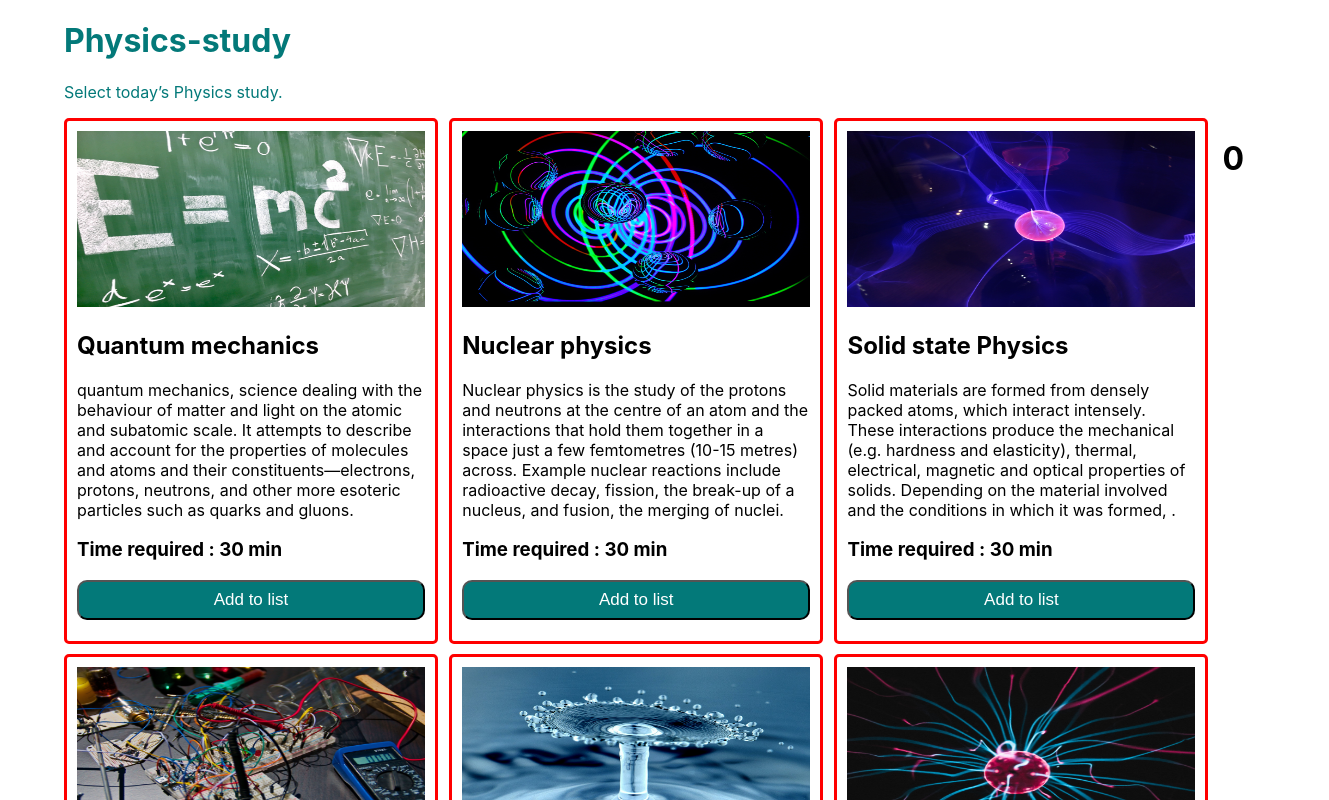
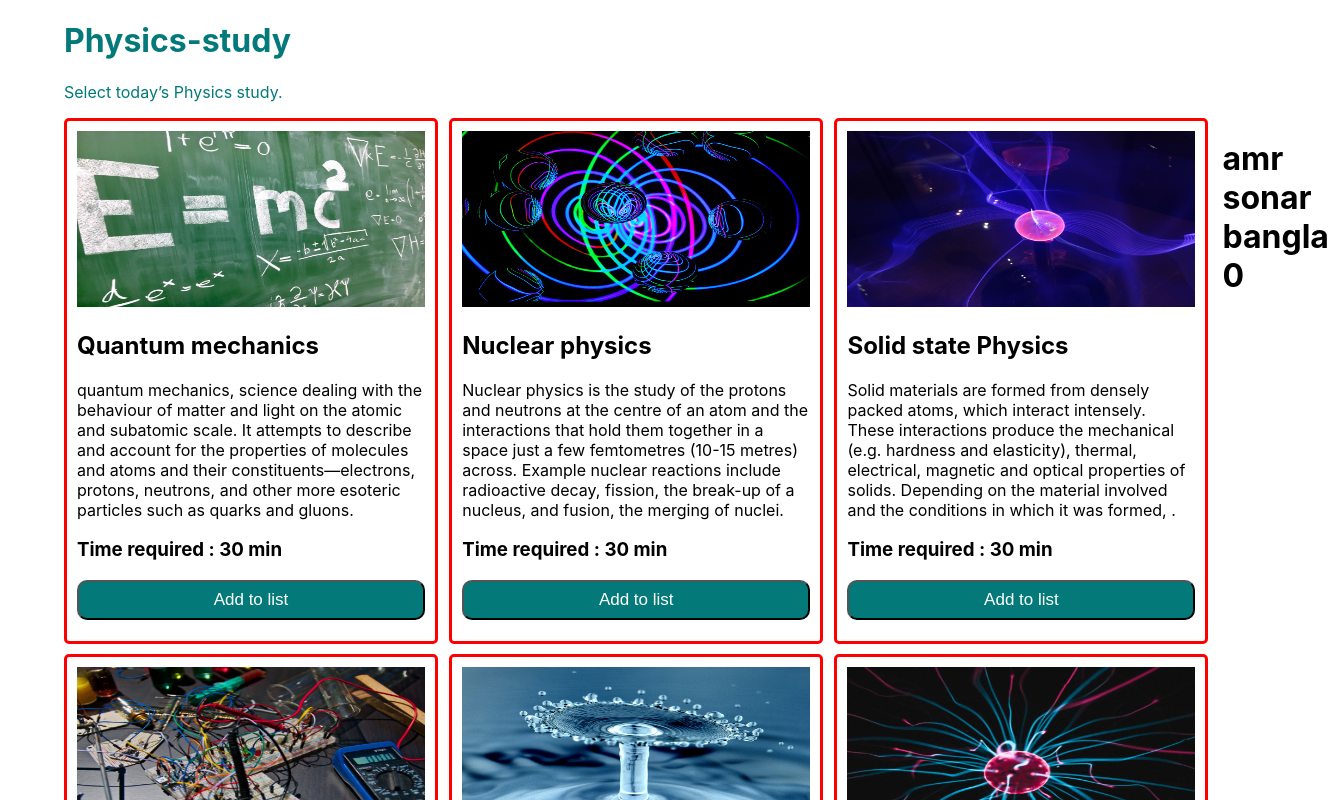
Before and after one commit to MhSolyman/physics-study, a React (Create React App) app: page / in a window 1280 px wide. Shown: the top 800 px of the page, 1329 px wide, since content can reach past the window. Built offline with nearby package versions, Linux system fonts and the light colour scheme.

Commit message:
add right props

```diff
--- a/src/components/subject-right-cart/subjectRight.js
+++ b/src/components/subject-right-cart/subjectRight.js
@@ -1,12 +1,12 @@
 import React from 'react';
 import './subject-right.css'
 
-const SubjectRight = (props) => {
+const SubjectRight = ({subjectsAdd}) => {
 
-    console.log(props)
+
     return (
         <div className='right'>
-            <h1>amr sonar bangla {props.subject}</h1>
+            <h1>amr sonar bangla {subjectsAdd.length}</h1>
         </div>
     );
 };
--- a/src/components/subjet/subject.js
+++ b/src/components/subjet/subject.js
@@ -33,9 +33,11 @@ const Subject = () => {
                 }
             </div>
             <div>
-                <h1>
-                    {subjectsAdd.length}
-                </h1>
+                <SubjectRight subjectsAdd={subjectsAdd}>
+
+                </SubjectRight>
+
+
 
             </div>
 
```
